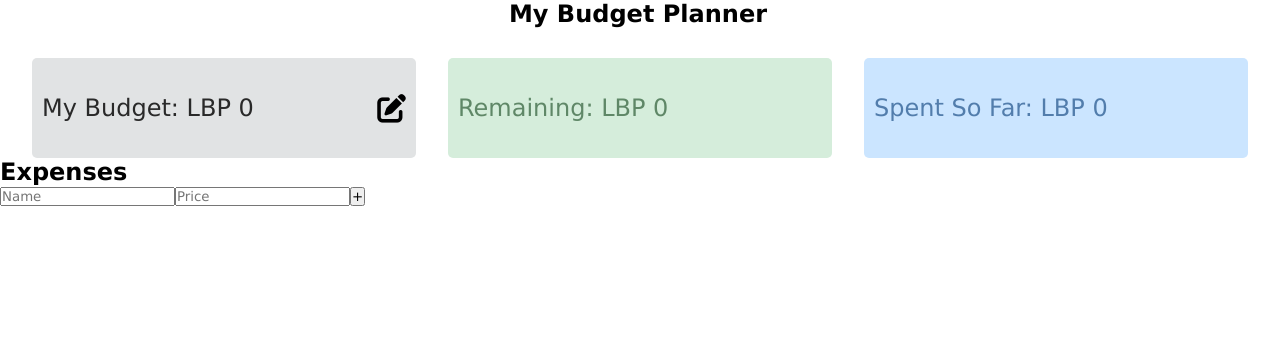
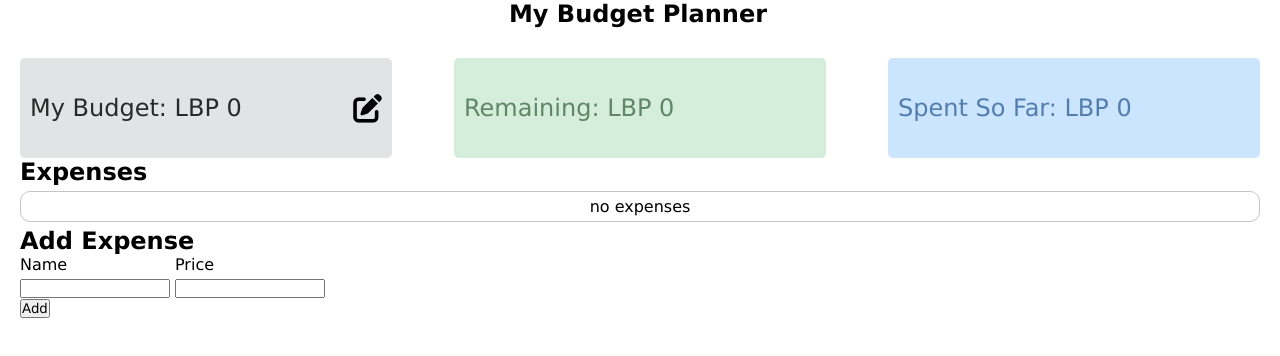
Before and after one commit to TaYYKaYY/Budget-control, a React (Create React App) app: page / in a window 1280 px wide. Shown: the top 356 px of the page. Built offline with nearby package versions, Linux system fonts and the light colour scheme; the HTML template or start-up script is replaced by a standard one.

Commit message:
delete button and minor changes

```diff
--- a/src/App.jsx
+++ b/src/App.jsx
@@ -1,44 +1,71 @@
 import React, { useState } from "react";
 import Expenses from "./components/Expenses";
+
+/* Tomorrow work on:
+    - remove an item on the closeBtn click from the expenses array
+    - style the add expenses form
+    - optimize font sizes in the input
+    - localStorage if possible (if not delay until the end of the project)
+*/
 
 export default function App() {
     let [budgetEditor, setBudgetEditor] = useState(false)
     let [budget, setBudget] = useState(0)
     let [expenses, setExpenses] = useState([])
-    let [textValue, setTextValue] = useState('')
-    let [priceValue, setPriceValue] = useState('')
-    let total = 0
-    expenses.forEach(expense => total += expense.expensePrice)
-    let remaining = budget - total
+    let totalSpent = 0
+    expenses.forEach(expense => totalSpent += expense.expensePrice)
+    let remaining = budget - totalSpent
+
+    // fucntion to prevent the form from refreshing the page
     function handleSubmit(event){
         event.preventDefault()
     }
 
+    // fucntion to display the budget editor
     function bringEditor(event) {
         setBudgetEditor(prevBudgetEditor => !prevBudgetEditor)
         event.target.parentNode.parentNode.parentNode.children[0].children[1].children[0].focus()
     }
 
+    // function to set the budget to the value of the input
     function changeBudget(event) {
         setBudget(event.target.value)
     }
 
+    // function to add an expense from the inputs
     function addExpense(event) {
-        let children = event.target.parentNode.children
-        if (children[1].value){
+        let children = event.target.parentNode.children[0].children
+        if (children[3].value){
             setExpenses(prevExpenses => {
                 return [
                     ...prevExpenses,
                     {   id: prevExpenses.length + 1,
-                        [children[0].name]: children[0].value,
-                        [children[1].name]: parseInt(children[1].value)
+                        [children[2].name]: children[2].value,
+                        [children[3].name]: parseInt(children[3].value)
                     }
                 ]
             })
         }
     }
-    console.log(expenses)
-    let expensesDisplay = expenses.map(expense => <Expenses key={expense.id} name={expense.expenseName} price={expense.expensePrice}/>)
+    function deleteItem(event){
+        let {id} = event.target.parentNode
+        let item = expenses.find(obj => obj.id === parseInt(id))
+        let index = expenses.findIndex(i => i === item)
+        setExpenses(prevExpenses => {
+            prevExpenses.splice(index, 1)
+            return [...prevExpenses]
+        })
+    }
+    // component render map
+    let expensesDisplay = expenses.map(expense =>
+    <Expenses
+        key={expense.id}
+        name={expense.expenseName}
+        price={expense.expensePrice}
+        id={expense.id}
+        deletItem={deleteItem}
+    />
+    )
     return (
         <div>
             <nav>
@@ -57,28 +84,36 @@ export default function App() {
                     <button onClick={bringEditor} style={{display: 'none'}}></button>
                 </form>
             </nav>
+            <div className="wrapper">
                 <div className="dashboard">
                     <div className="numbers">
-                    <div className="meter" style={{width: `${Math.floor(budget / 40000)}px`}}></div>
                         <p>My Budget: LBP {budget}</p>
                         <button className="fa-solid fa-edit edit-btn" onClick={bringEditor}></button>
                     </div>
                     <div className="numbers">
-                    <div className="meter" style={{width: `${Math.floor(remaining / 40000)}px`}}></div>
                         <p style={{color: remaining < 0 ? 'red' : 'inherit'}}>Remaining: LBP {remaining}</p>
                     </div>
                     <div className="numbers">
-                    <div className="meter" style={{width: `${Math.floor(total / 40000)}px`}}></div>
-                    <p>Spent So Far: LBP {total}</p>
+                        <p>Spent So Far: LBP {totalSpent}</p>
                     </div>
                 </div>
+                <div className="main">
                     <h2>Expenses</h2>
-            <form onSubmit={handleSubmit}>
-                <input type="text" placeholder="Name" name="expenseName" required />
-                <input type="number" placeholder="Price" name="expensePrice" required />
-                <button onClick={addExpense}>+</button>
+                    <div className="item-container__main">
+                        {expenses.length === 0 ? <p>no expenses</p> : expensesDisplay}
+                    </div>
+                    <h2>Add Expense</h2>
+                    <form onSubmit={handleSubmit} className="add-expense">
+                        <div className="form-grid">
+                            <p>Name</p>
+                            <p>Price</p>
+                            <input id="name" type="text" name="expenseName" required />
+                            <input id="price" type="number" name="expensePrice" required />
+                        </div>
+                        <button onClick={addExpense}>Add</button>
                     </form>
-            {expensesDisplay}
+                </div>
+            </div>
             </div>
     )
 }
--- a/src/components/Expenses.jsx
+++ b/src/components/Expenses.jsx
@@ -1,10 +1,11 @@
 import React from "react";
 
-export default function Expenses({name, price}) {
+export default function Expenses({name, price, id, deletItem}) {
     return (
-        <div>
-            <h1>{name}</h1>
-            <p>LBP {price}</p>
+        <div className="item-container" id={id}>
+            <p>{name}</p>
+            <p className="price">LBP {price}</p>
+            <button className="fa-solid fa-close close-btn" onClick={deletItem}></button>
         </div>
     )
 }
--- a/src/index.css
+++ b/src/index.css
@@ -4,9 +4,9 @@
   box-sizing: border-box;
   font-family: 'Lucida Sans', 'Lucida Sans Regular', 'Lucida Grande', 'Lucida Sans Unicode', Geneva, Verdana, sans-serif;
 }
-p{
+/* p{
   z-index: 1;
-}
+} */
 button{
   cursor: pointer;
 }
@@ -17,16 +17,8 @@ nav{
 }
 .dashboard{
   display: flex;
-  justify-content: space-evenly;
+  justify-content: space-between;
   margin-top: 30px;
-}
-.meter{
-  background-color: rgba(0, 0, 0, 0.247);
-  width: 0%;
-  height: 100%;
-  position: absolute;
-  left: 0;
-  transition: .5s;
 }
 .hide{
   width: 0px;
@@ -39,6 +31,9 @@ nav{
   opacity: 1;
   margin-left: 25px;
   transition: .5s;
+}
+.wrapper{
+  padding: 0 20px;
 }
 .numbers{
   display: flex;
@@ -72,6 +67,49 @@ nav{
   border: none;
   font-size: 1.2em;
 }
+.item-container{
+  display: flex;
+  align-items: center;
+  padding: 10px;
+  border-bottom: 1px solid rgb(199, 196, 196)
+}
+.item-container:last-child{
+  border-bottom: none;
+}
+.item-container__main{
+  padding: 5px 0;
+  border-radius: 10px;
+  margin: 5px 0;
+  border: 1px solid rgb(199, 196, 196);
+  text-align: center;
+  overflow: hidden;
+}
+.price{
+  margin-left: auto;
+  margin-right: 15px;
+  background-color: #52adf2;
+  color: white;
+  padding: 4px;
+  border-radius: 10px;
+}
+.close-btn{
+  font-size: 1em;
+  padding: 4px 7px;
+  background-color: transparent;
+  border: 1px solid black;
+  border-radius: 50%;
+  transition: 150ms;
+}
+.close-btn:hover{
+  background-color: black;
+  color: white;
+}
+.form-grid{
+  display: grid;
+  grid-template-columns: repeat(2, 150px);
+  row-gap: 5px;
+  column-gap: 5px;
+}
 @media all and (max-width: 500px){
   .dashboard{
     flex-direction: column;
```
Lines whose indentation alone changed are shown as unchanged.
